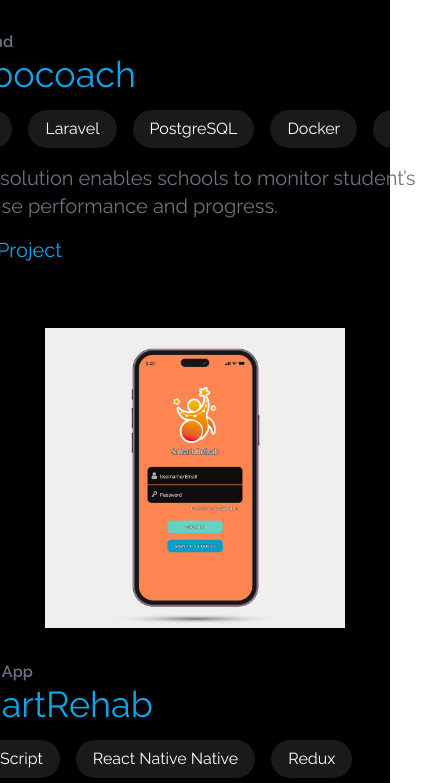
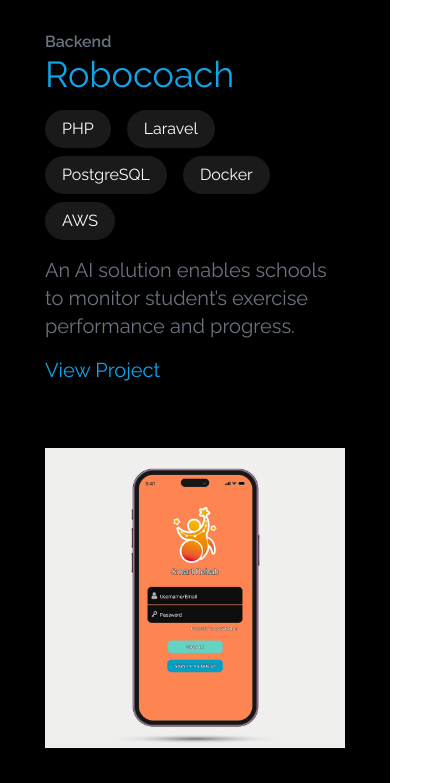
Before and after one commit to oscar22558/portfolio, a Next.js app in the folder ui/: page / in a window 390 px wide. Shown: the part 4351-5134 px from the top of the page, 443 px wide, since content can reach past the window. Built offline with nearby package versions, Linux system fonts and the light colour scheme.

Commit message:
Updated tech labels of projects

```diff
--- a/ui/app/(experience)/Experience.tsx
+++ b/ui/app/(experience)/Experience.tsx
@@ -5,7 +5,7 @@
     const timelineModels = ExpTimelineModels
     return <div id="exp" className="py-32 px-8 md:py-48 md:px-32 flex flex-col items-center">
         <div className="text-5xl md:text-6xl font-medium"><span>Experience</span></div>
-        <div className="bg-[#0EA5E9] h-[4px] w-[66px] mt-4 mb-8 md:mt-4 md:mb-16"></div>
+        <div className="bg-[#0EA5E9] h-[4px] w-[66px] mt-4 mb-8 md:mb-16"></div>
         <div className="w-full md:w-auto mt-[-2rem]">
         {
             timelineModels.map((model, index) => (
--- a/ui/app/(projects)/(project-card)/ProjectCard.tsx
+++ b/ui/app/(projects)/(project-card)/ProjectCard.tsx
@@ -14,7 +14,7 @@
         <div className="flex flex-col items-center md:flex-row md:px-0">
             <div className="flex flex-col justify-center">
                 <div className='
-                    md:w-[400px] md:h-[400px] bg-gray-900 flex flex-col justify-center overflow-hidden
+                    lg:w-[400px] lg:h-[400px] bg-gray-900 flex flex-col justify-center overflow-hidden
                     w-[300px] h-[300px]
                     '>
                     <img src={img} alt='' className="
@@ -24,15 +24,17 @@
                 </div>
             </div>
             <div className="
-                text-white ml-0 mt-8 flex-1 flex flex-col justify-center
-                md:mt-0 md:ml-32
+                text-white ml-0 mt-8 w-[300px] flex flex-col justify-center
+                md:mt-0 md:ml-12 md:flex-1 md:w-auto
+                lg:ml-16
+                xl:ml-32
                 ">
                 <div className="text-gray-500 font-semibold mb-0 md:mb-2"><span>{category}</span></div>
                 <div className="text-4xl mb-4 text-[#0EA5E9]"><span>{title}</span></div>
-                <div className="mb-4 ml-[-1rem] mt-[-0.5rem] overflow-scroll md:overflow-auto flex flex-row justify-start items-start md:mt-0">
+                <div className="mb-4 ml-[-1rem] mt-[-0.5rem] flex flex-row flex-wrap justify-start items-start">
                     {
                         techTags.map((tag, index) => {
-                            return <div key={index} className="inline-block ml-4 flex-none mt-2 md:mt-0">
+                            return <div key={index} className="inline-block ml-4 flex-none mt-2">
                                 <TechTag title={tag}/>
                             </div>
                         })
--- a/ui/app/(projects)/ProjectModels.ts
+++ b/ui/app/(projects)/ProjectModels.ts
@@ -17,7 +17,7 @@
         img: "/smartrehab-cover-960.png",
         title: "SmartRehab",
         href: smartreahbSail,
-        techTags: ["TypeScript", "React Native Native", "Redux"],
+        techTags: ["TypeScript", "React Native", "Redux"],
         description: "A mobile app assists stroke patients to carry out therapy."
 
     }
--- a/ui/app/(projects)/Projects.tsx
+++ b/ui/app/(projects)/Projects.tsx
@@ -10,7 +10,7 @@
                 <div className="bg-[#0EA5E9] h-[4px] w-[66px] mt-4 mb-8 md:mt-8 md:mb-10"></div>
                 <div className="text-gray-500 text-xl mb-14 px-8 text-center md:px-0 md:mb-16">Some <span className="text-[#0EA5E9]">backend</span> and <span className="text-[#0EA5E9]">frontend</span> projects I worked on</div>
             </div>
-            <div className="px-8 mt-[-4rem] md:px-32 md:mt-[-6rem] flex flex-row justify-center">
+            <div className="mt-[-4rem] flex flex-row justify-center xl:px-32 lg:px-16 md:px-8 md:mt-[-6rem] ">
                 <div>
 
             {
```
